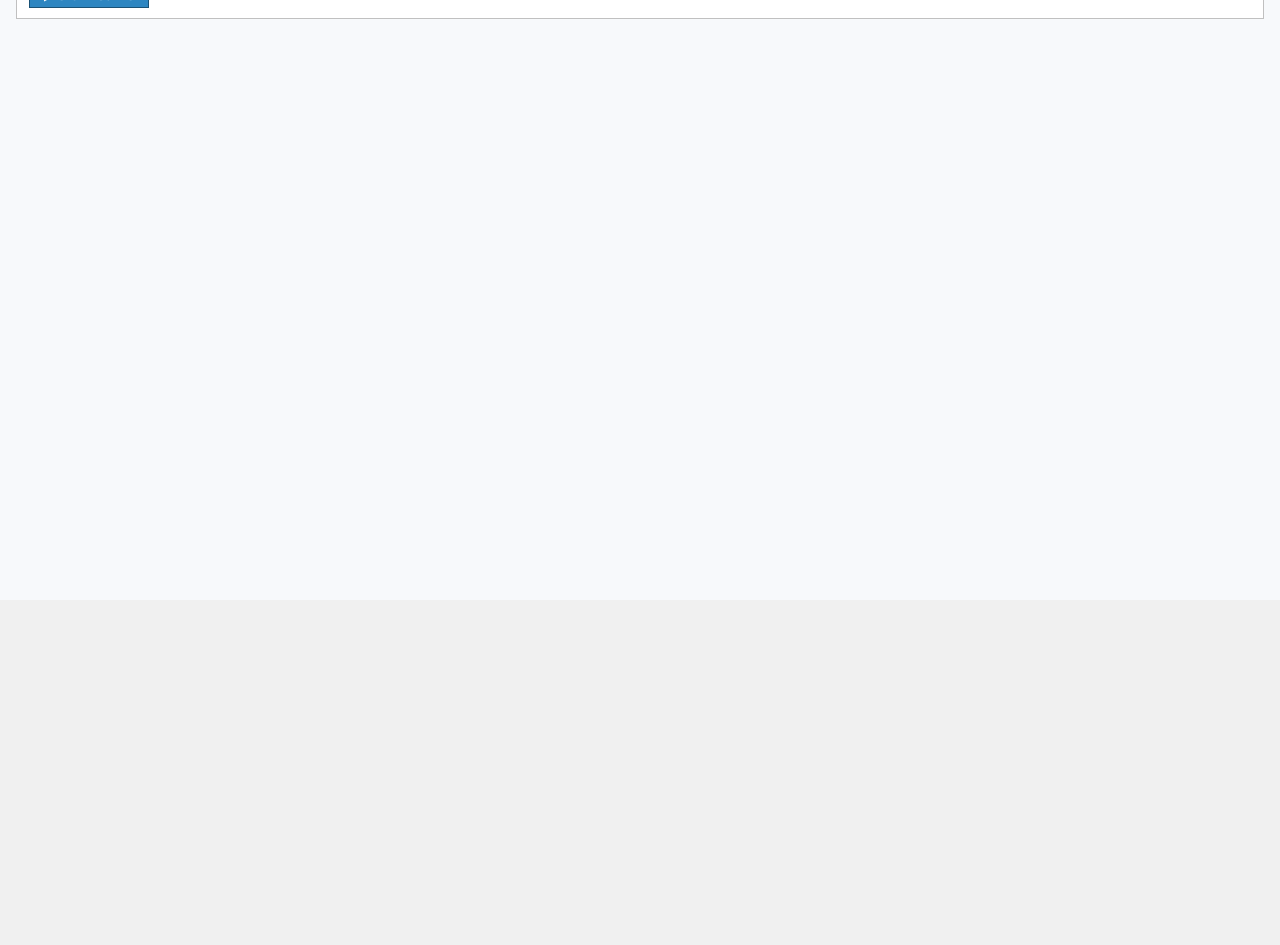
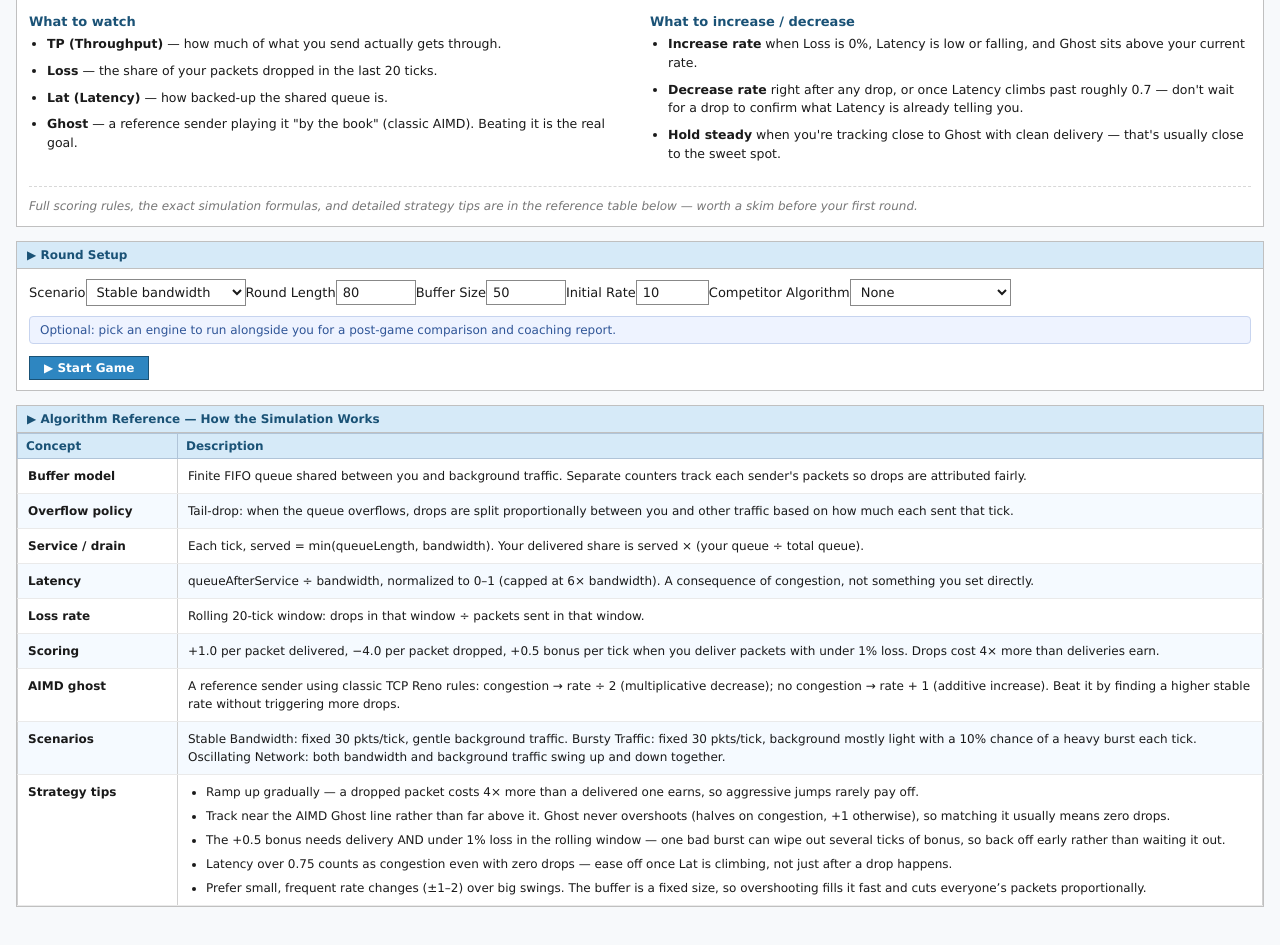
Before and after one commit to Alokkumarsharma7379/tcp-congestion-control-game, a React (Vite) app in the folder client/: page /game in a window 1280 px wide. Shown: the part 200-1145 px from the top of the page. Before the commit the page ends 800 px from the top, so only its background shows below. Built offline with nearby package versions, Linux system fonts and the light colour scheme.

Commit message:
Theory of how to play added

```diff
--- a/client/src/pages/GamePage.jsx
+++ b/client/src/pages/GamePage.jsx
@@ -231,6 +231,111 @@ function PacketGrid({ packets, playerRate }) {
     </div>
   );
 }
+
+
+function HowToPlayPanel() {
+  return (
+    <section className="panel how-to-play">
+      <div className="panel-header">▶ What Is This Game &amp; Why Play It</div>
+      <div className="panel-body">
+        <p>
+          You play a data sender sharing one network link with background
+          traffic. Every tick you decide how fast to send — the same
+          trade-off every real TCP connection makes, thousands of times a
+          second, without you ever noticing. Here, you get to feel it happen
+          in slow motion.
+        </p>
+
+        <p>
+          <strong>Why it's worth playing:</strong> reading about congestion
+          control tells you the rules; playing it builds the intuition —
+          why speeding up feels great until it suddenly isn't, and why
+          playing it too safe quietly wastes the bandwidth you paid for.
+        </p>
+
+        <div className="how-to-play-grid">
+          <div>
+            <h4>What to watch</h4>
+            <ul>
+              <li><strong>TP (Throughput)</strong> — how much of what you send actually gets through.</li>
+              <li><strong>Loss</strong> — the share of your packets dropped in the last 20 ticks.</li>
+              <li><strong>Lat (Latency)</strong> — how backed-up the shared queue is.</li>
+              <li><strong>Ghost</strong> — a reference sender playing it "by the book" (classic AIMD). Beating it is the real goal.</li>
+            </ul>
+          </div>
+
+          <div>
+            <h4>What to increase / decrease</h4>
+            <ul>
+              <li><strong>Increase rate</strong> when Loss is 0%, Latency is low or falling, and Ghost sits above your current rate.</li>
+              <li><strong>Decrease rate</strong> right after any drop, or once Latency climbs past roughly 0.7 — don't wait for a drop to confirm what Latency is already telling you.</li>
+              <li><strong>Hold steady</strong> when you're tracking close to Ghost with clean delivery — that's usually close to the sweet spot.</li>
+            </ul>
+          </div>
+        </div>
+
+        <p className="how-to-play-footnote">
+          Full scoring rules, the exact simulation formulas, and detailed
+          strategy tips are in the reference table below — worth a skim
+          before your first round.
+        </p>
+      </div>
+    </section>
+  );
+}
+
+function AlgorithmReferencePanel() {
+  const rows = [
+    ['Buffer model', "Finite FIFO queue shared between you and background traffic. Separate counters track each sender's packets so drops are attributed fairly."],
+    ['Overflow policy', 'Tail-drop: when the queue overflows, drops are split proportionally between you and other traffic based on how much each sent that tick.'],
+    ['Service / drain', 'Each tick, served = min(queueLength, bandwidth). Your delivered share is served × (your queue ÷ total queue).'],
+    ['Latency', 'queueAfterService ÷ bandwidth, normalized to 0–1 (capped at 6× bandwidth). A consequence of congestion, not something you set directly.'],
+    ['Loss rate', 'Rolling 20-tick window: drops in that window ÷ packets sent in that window.'],
+    ['Scoring', `+${REWARD.toFixed(1)} per packet delivered, −${DROP_PENALTY.toFixed(1)} per packet dropped, +${UTIL_BONUS.toFixed(1)} bonus per tick when you deliver packets with under 1% loss. Drops cost 4× more than deliveries earn.`],
+    ['AIMD ghost', 'A reference sender using classic TCP Reno rules: congestion → rate ÷ 2 (multiplicative decrease); no congestion → rate + 1 (additive increase). Beat it by finding a higher stable rate without triggering more drops.'],
+    ['Scenarios', 'Stable Bandwidth: fixed 30 pkts/tick, gentle background traffic. Bursty Traffic: fixed 30 pkts/tick, background mostly light with a 10% chance of a heavy burst each tick. Oscillating Network: both bandwidth and background traffic swing up and down together.'],
+    [
+      'Strategy tips',
+      [
+        'Ramp up gradually — a dropped packet costs 4× more than a delivered one earns, so aggressive jumps rarely pay off.',
+        'Track near the AIMD Ghost line rather than far above it. Ghost never overshoots (halves on congestion, +1 otherwise), so matching it usually means zero drops.',
+        "The +0.5 bonus needs delivery AND under 1% loss in the rolling window — one bad burst can wipe out several ticks of bonus, so back off early rather than waiting it out.",
+        'Latency over 0.75 counts as congestion even with zero drops — ease off once Lat is climbing, not just after a drop happens.',
+        'Prefer small, frequent rate changes (±1–2) over big swings. The buffer is a fixed size, so overshooting fills it fast and cuts everyone\u2019s packets proportionally.'
+      ]
+    ]
+  ];
+
+  return (
+    <section className="panel algo-reference">
+      <div className="panel-header">▶ Algorithm Reference — How the Simulation Works</div>
+      <table className="cf-table algo-reference-table">
+        <thead>
+          <tr><th>Concept</th><th>Description</th></tr>
+        </thead>
+        <tbody>
+          {rows.map(([concept, description]) => (
+            <tr key={concept}>
+              <td className="algo-reference-concept">{concept}</td>
+              <td>
+                {Array.isArray(description) ? (
+                  <ul className="algo-reference-tips">
+                    {description.map((tip) => (
+                      <li key={tip}>{tip}</li>
+                    ))}
+                  </ul>
+                ) : (
+                  description
+                )}
+              </td>
+            </tr>
+          ))}
+        </tbody>
+      </table>
+    </section>
+  );
+}
+
 
 function HistoryCanvas({ game }) {
   const ref = useRef(null);
@@ -531,6 +636,8 @@ const updateCompetitor = (v) => setSettings((s) => ({ ...s, competitor: v }));
       {/* SETUP */}
       {inSetup && (
         <div className="content">
+          <HowToPlayPanel />
+
           <section className="panel">
             <div className="panel-header">▶ Round Setup</div>
             <div className="panel-body">
@@ -574,6 +681,8 @@ const updateCompetitor = (v) => setSettings((s) => ({ ...s, competitor: v }));
               </button>
             </div>
           </section>
+
+          <AlgorithmReferencePanel />
         </div>
       )}
 
--- a/client/src/styles/codeforces.css
+++ b/client/src/styles/codeforces.css
@@ -2044,3 +2044,91 @@ kbd {
   border-color: #f5c2c2;
   color: #8a1f1f;
 }
+
+/* How-to-play / about panel on the Setup screen */
+
+.how-to-play p {
+  margin: 0 0 10px;
+  font-size: 13px;
+  line-height: 1.6;
+  color: #333;
+}
+
+.how-to-play-grid {
+  display: grid;
+  grid-template-columns: 1fr 1fr;
+  gap: 20px;
+  margin: 14px 0;
+}
+
+.how-to-play-grid h4 {
+  margin: 0 0 6px;
+  color: #1a5276;
+  font-size: 13px;
+}
+
+.how-to-play-grid ul {
+  margin: 0;
+  padding-left: 18px;
+}
+
+.how-to-play-grid li {
+  margin-bottom: 8px;
+  font-size: 12.5px;
+  line-height: 1.5;
+}
+
+.how-to-play-footnote {
+  margin: 4px 0 0 !important;
+  padding-top: 10px;
+  border-top: 1px dashed #d8d8d8;
+  font-size: 12px !important;
+  color: #777 !important;
+  font-style: italic;
+}
+
+@media (max-width: 820px) {
+  .how-to-play-grid {
+    grid-template-columns: 1fr;
+  }
+}
+
+/* Scoring rules / algorithm reference panel on the Setup screen */
+
+.algo-reference {
+  margin-top: 14px;
+}
+
+.algo-reference-table {
+  width: 100%;
+}
+
+.algo-reference-concept {
+  white-space: nowrap;
+  font-weight: 700;
+  color: #1a5276;
+  vertical-align: top;
+  width: 160px;
+  padding: 8px 10px;
+}
+
+.algo-reference-table td {
+  font-size: 12px;
+  line-height: 1.5;
+  vertical-align: top;
+  padding: 8px 10px;
+  border-bottom: 1px solid #eaeaea;
+}
+
+.algo-reference-tips {
+  margin: 0;
+  padding-left: 18px;
+}
+
+.algo-reference-tips li {
+  margin-bottom: 6px;
+}
+
+.algo-reference-tips li:last-child {
+  margin-bottom: 0;
+}
```
Lines whose indentation alone changed are shown as unchanged.
